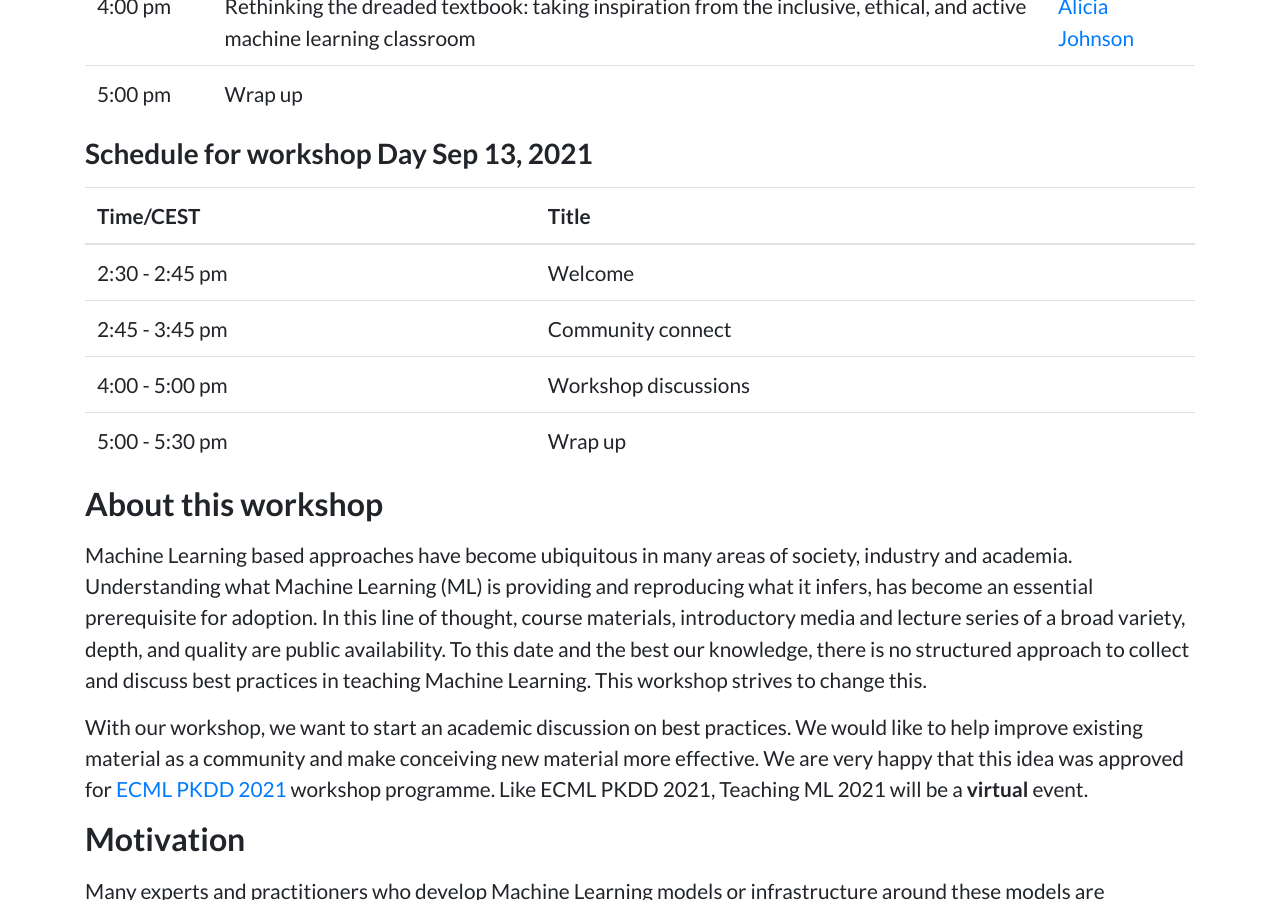
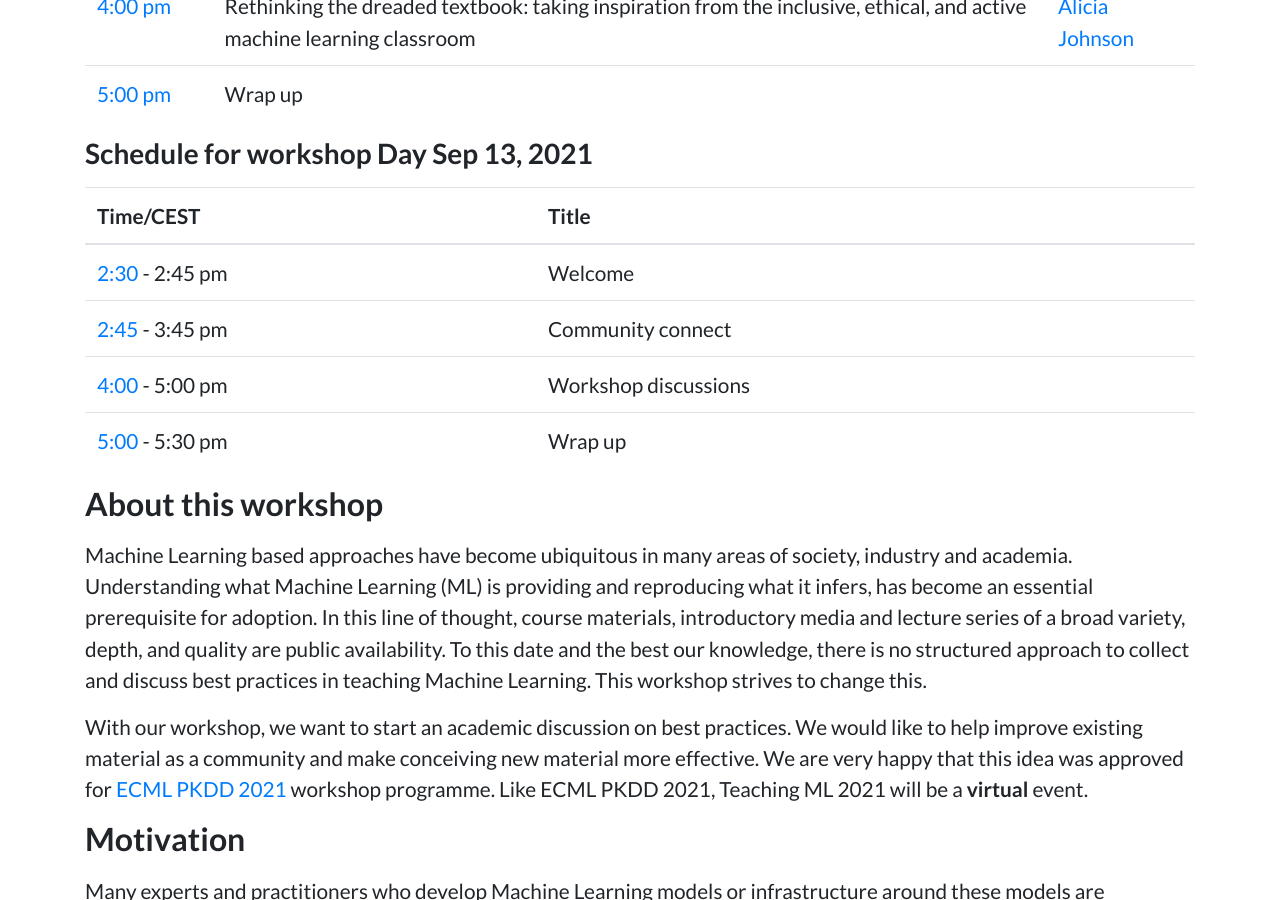
Before and after one commit to teaching-ml/2021, a Jekyll site: the page built from index.md, in a window 1280 px wide and 900 px high, scrolled down 1739 px. Built offline with Jekyll 4.4.1, drawn with Linux system fonts in a browser that asks for light colours; some of the changed lines change nothing that is shown.

Commit message:
added timezone links

```diff
--- a/index.md
+++ b/index.md
@@ -22,21 +22,22 @@ title: 'Teaching ML @ ECML-PKDD 2021'
 
 ### Preface Satellite Event - September 8, 2021
 
-| Time/CEST | Title                                                        | Speaker                                                      |
-| --------- | ------------------------------------------------------------ | ------------------------------------------------------------ |
-| 2:00 pm   | TBA                                                          | [Cornelia Gamst](https://neuland21.de/team/cornelia-gamst/)  |
-| 3:00 pm   | TBA                                                          | [Sorelle Friedler](http://sorelle.friedler.net/)             |
-| 4:00 pm   | Rethinking the dreaded textbook: taking inspiration from the inclusive, ethical, and active machine learning classroom | [Alicia Johnson](https://www.macalester.edu/mscs/facultystaff/aliciajohnson/) |
-| 5:00 pm   | Wrap up                                                      |                                                              |
+| Time/CEST                                                    | Title                                                        | Speaker                                                      |
+| ------------------------------------------------------------ | ------------------------------------------------------------ | ------------------------------------------------------------ |
+| [2:00 pm](https://www.timeanddate.com/worldclock/fixedtime.html?iso=20200908T1200) | TBA                                                          | [Cornelia Gamst](https://neuland21.de/team/cornelia-gamst/)  |
+| [3:00 pm](https://www.timeanddate.com/worldclock/fixedtime.html?iso=20200908T1300) | TBA                                                          | [Sorelle Friedler](http://sorelle.friedler.net/)             |
+| [4:00 pm](https://www.timeanddate.com/worldclock/fixedtime.html?iso=20200908T1400) | Rethinking the dreaded textbook: taking inspiration from the inclusive, ethical, and active machine learning classroom | [Alicia Johnson](https://www.macalester.edu/mscs/facultystaff/aliciajohnson/) |
+| [5:00 pm](https://www.timeanddate.com/worldclock/fixedtime.html?iso=20200908T1500) | Wrap up                                                      |                                                              |
 
 ### Schedule for workshop Day Sep 13, 2021
 
 | Time/CEST | Title   |
 | --------- | ------- |
-| 2:30 - 2:45 pm | Welcome        |
-| 2:45 - 3:45 pm | Community connect |
-| 4:00 - 5:00 pm | Workshop discussions |
-| 5:00 - 5:30 pm | Wrap up |
+| [2:30](https://www.timeanddate.com/worldclock/fixedtime.html?iso=20200913T1430) - 2:45 pm | Welcome        |
+| [2:45](https://www.timeanddate.com/worldclock/fixedtime.html?iso=20200913T1445) - 3:45 pm | Community connect |
+| [4:00](https://www.timeanddate.com/worldclock/fixedtime.html?iso=20200913T1400) - 5:00 pm | Workshop discussions |
+| [5:00](https://www.timeanddate.com/worldclock/fixedtime.html?iso=20200913T1500) - 5:30 pm | Wrap up |
+
 
 
 ## About this workshop
```
